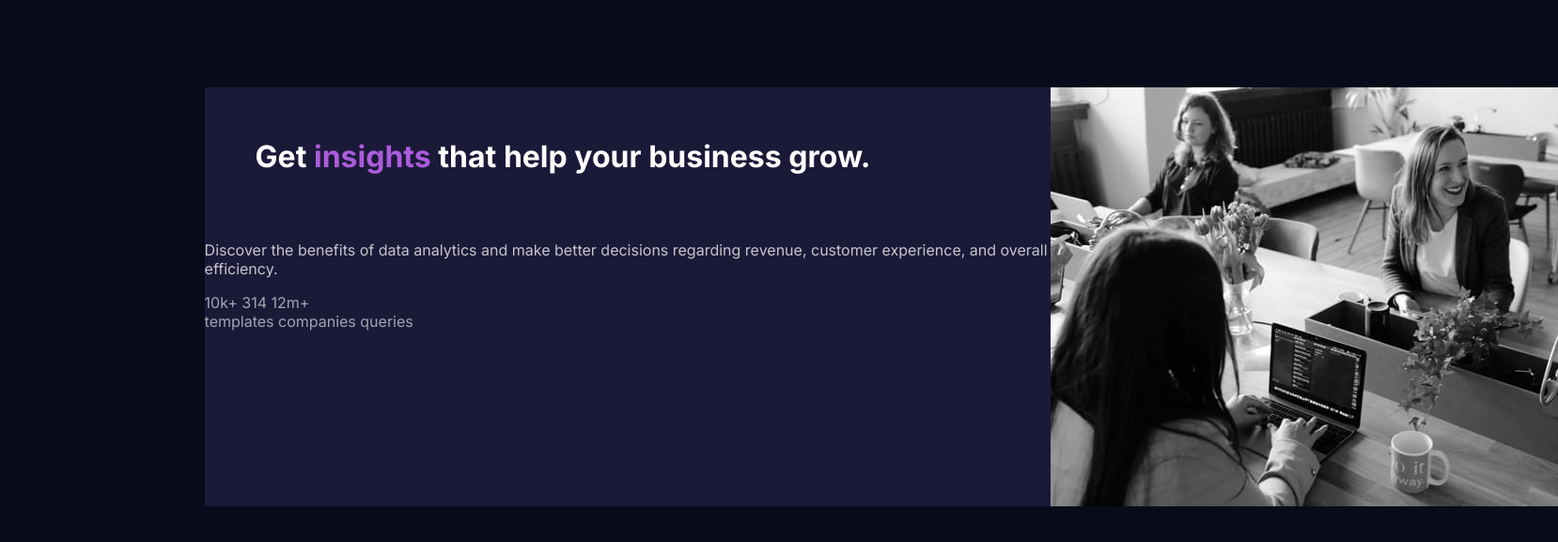
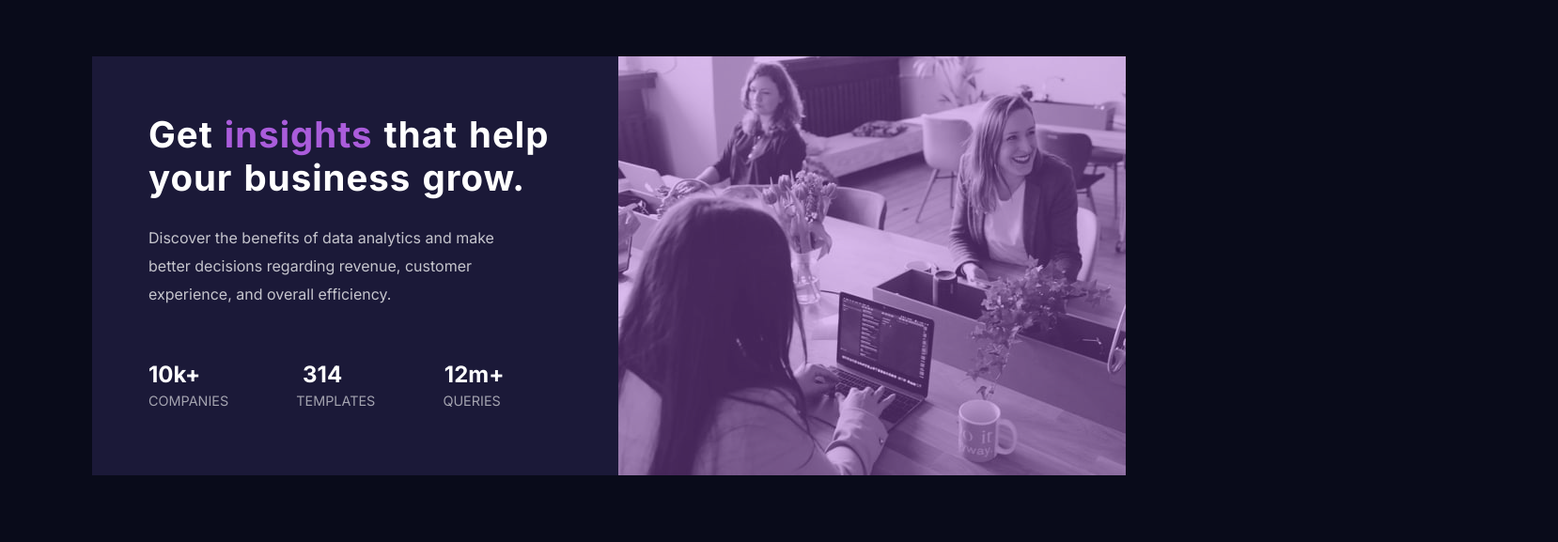
Before and after one commit to ManuSaarenmaa/stats-preview-card, a plain HTML site: page index.html in a window 1280 px wide. Shown: the part 125-702 px from the top of the page at 94% size, 1658 px wide, since content can reach past the window. Drawn offline with Linux system fonts and the light colour scheme.

Commit message:
finished

```diff
--- a/index.html
+++ b/index.html
@@ -14,8 +14,8 @@
   <title>Frontend Mentor | Stats preview card component</title>
 
 </head>
+
 <body>
-
 <div class="main">
 
   <div class="texts">
@@ -33,12 +33,14 @@
       12m+
       </span>
      <span class="other">
-       templates
-      companies
-      queries
+       Companies
+       Templates
+       Queries
      </span>
   </div>
+  <div class="kuva">
   <img src="images/image-header-desktop.jpg" alt="Coding">
+  </div>
 </div>
 </body>
 </html>
--- a/styles/style.scss
+++ b/styles/style.scss
@@ -13,23 +13,31 @@ $statHeading: hsla(0, 0%, 100%, 0.6);
 }
 
 body {
-    width: 1440px;
+    width: 1100px;
     height: 446px;
     background-color: $mainBg;
-    margin: 17%;
+    position: absolute;
+    top: 50%;
+    left: 50%;
+    transform: translate(-50%, -50%);
+
 }
 
 header {
     @include fonts();
     color: $mainHeading;
-    font-size: 2rem;
+    font-size: 2.4rem;
     font-weight: bold;
-    padding: 6%;
+    padding:60px 50px 0 60px;
+    word-spacing: 2px;
+    letter-spacing: 1px;
 }
 
 p {
     @include fonts();
     color: $mainP;
+    padding: 10px 90px 0 60px;
+    line-height: 30px;
 }
 
 div.main {
@@ -41,28 +49,37 @@ div.main {
 
 span.numbers {
     @include fonts();
-    font-size: 1rem;
-    color: $statHeading;
+    font-size: 1.5rem;
+    color: $mainHeading;
     display: flex;
-
+    padding: 40px 0 0 60px;
+    font-weight: bold;
+    word-spacing: 103px;
 }
 
 span.other {
     @include fonts();
-    font-size: 1rem;
+    font-size: 0.9rem;
     color:$statHeading;
-
+    padding: 5px 0 0 60px;
+    word-spacing: 68px;
+    text-transform: uppercase;
 }
 
 div.texts {
     display: flex;
     flex-direction: column;
 }
-
-img{
-
-}
-
 span.purple{
     color: $accent;
 }
+
+div.kuva{
+    height: 100%;
+    width: 98%;
+    background-color:$accent;
+}
+
+img{
+    opacity: 0.6;
+}
```
Also changed, not shown: styles/style.css, 1 other file.
